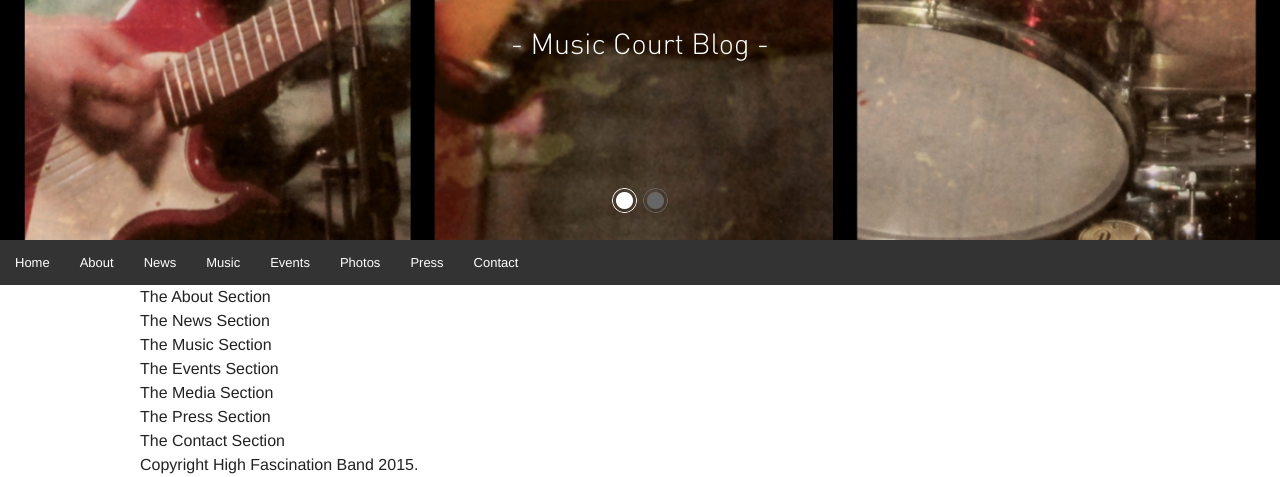
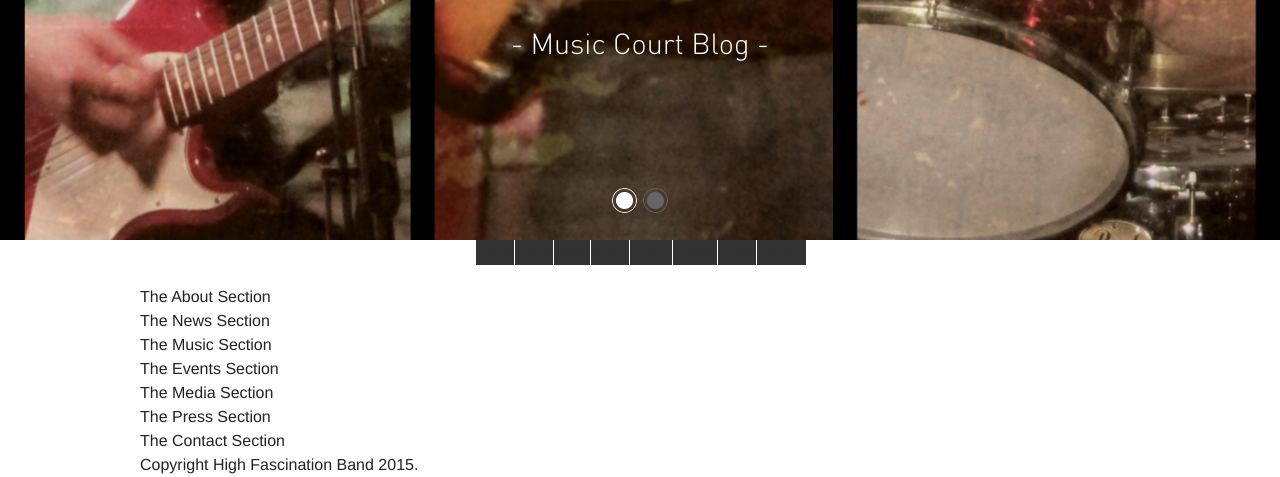
Before and after one commit to aisaacroth/High-Fascination-Site, a Flask app: page / in a window 1280 px wide. Shown: the part 978-1455 px from the top of the page. Run offline with Flask 2, Linux system fonts and the light colour scheme.

Commit message:
Working on the nav bar.

```diff
--- a/app/static/css/app.css
+++ b/app/static/css/app.css
@@ -121,13 +121,41 @@
     width: 25px;
 }
 
-div#nav-bar {
+nav.top-bar {
     background: #FFFFFF;
+    float: left;
+    max-width: 100% !important;
+    overflow: hidden;
+    position: relative;
+    width: 100%;
 }
 
-nav.top-bar {
-    max-width: 100% !important;
-    width: 100%;
+nav.top-bar ul {
+    clear: left;
+    float: left;
+    left: 50%;
+    padding: 0;
+    position: relative;
+    text-align: center;
+}
+
+.top-bar ul li {
+   background: #FFFFFF;
+   display: block;
+   float: left;
+   margin: 0;
+   padding: 0;
+   position: relative;
+   right: 50%;
+}
+
+.top-bar ul li > a {
+  color: #333333;
+  display: block;
+  font-family: DIN-Regular;
+  margin: 0 0 0 1px !important;
+  padding: 2px 2px !important;
+  line-height: 1.3rem !important;
 }
 
 div#social-bar {
```
